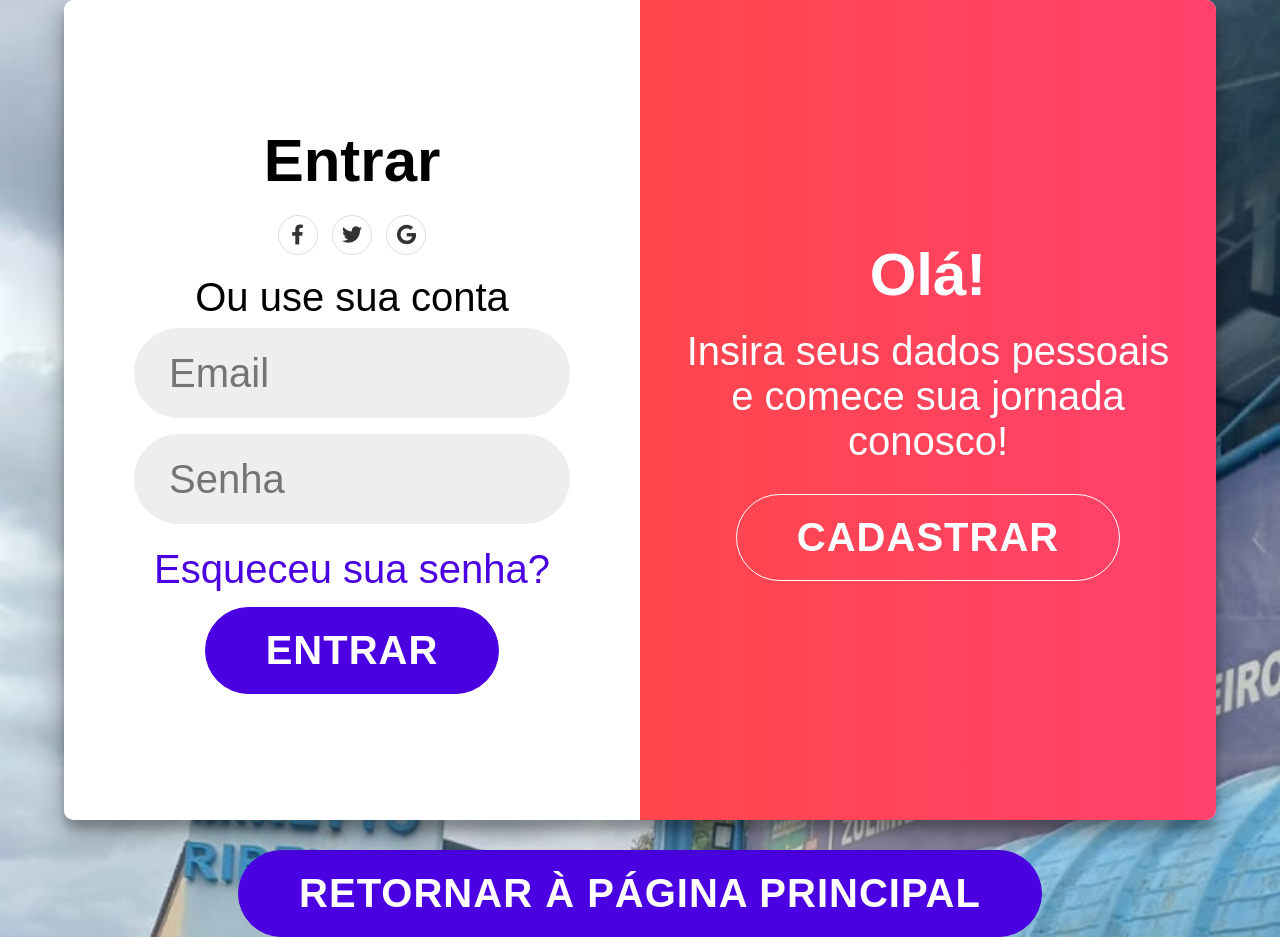
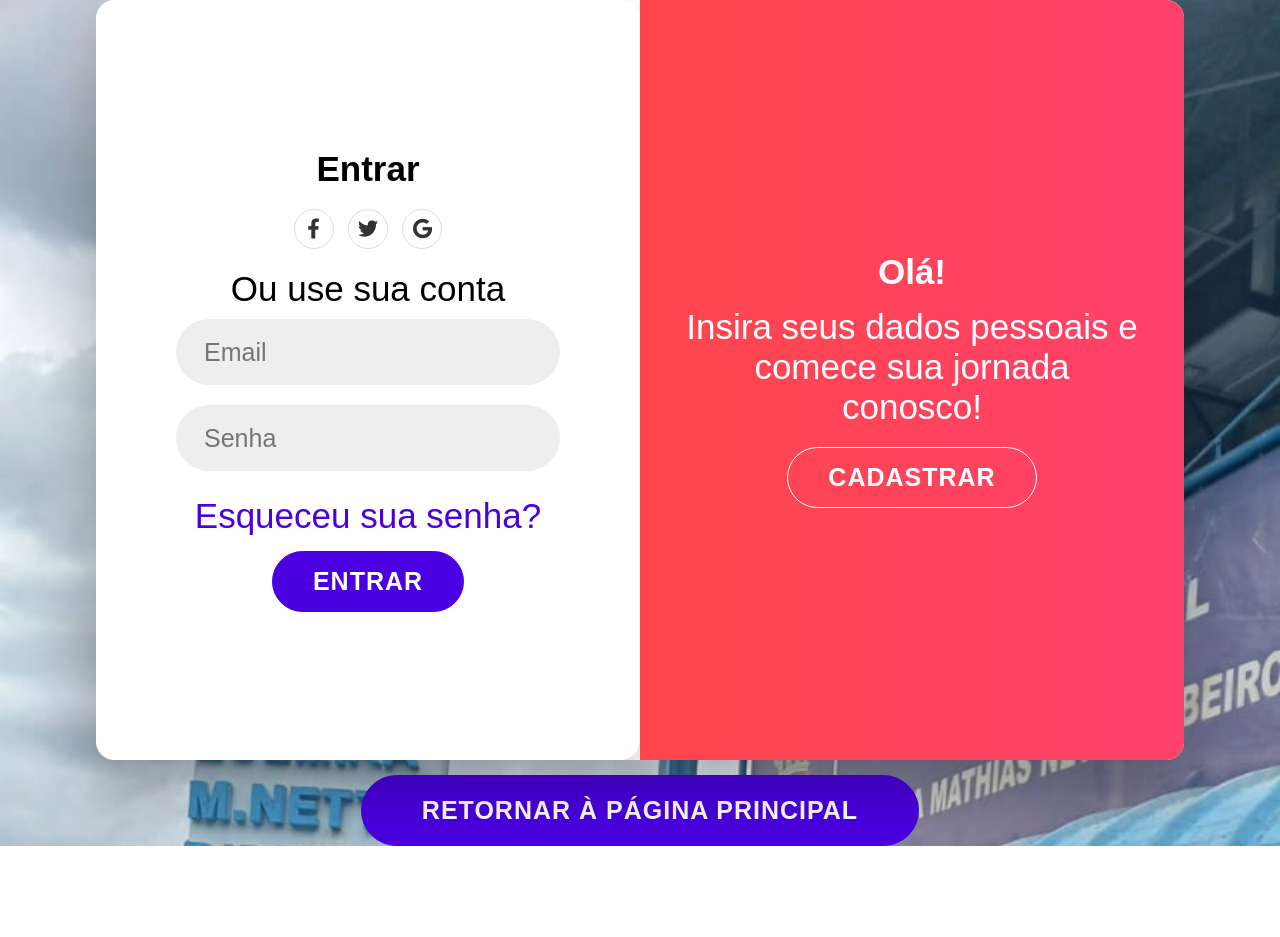
Before and after one commit to COUTI001/Zumira_Site, a plain HTML site: page login.html in a window 1280 px wide. After the commit the page ends 846 px from the top, so only its background shows below. Drawn offline with Linux system fonts and the light colour scheme.

Commit message:
Alterações em tamanhos

```diff
--- a/login.html
+++ b/login.html
@@ -30,24 +30,24 @@
       #title {
         font-weight: bold;
         margin: 0;
-        font-size: 60px;
+        font-size: 35px;
       }
 
       /* Parágrafo */
       p {
-        font-size: 40px;
-        margin: 20px 0 30px;
+        font-size: 35px;
+        margin: 15px 0 20px;
       }
 
       /* Span */
       span {
-        font-size: 40px;
+        font-size: 35px;
       }
 
       /* Link */
       a {
         color: #4A00E0;
-        font-size: 40px;
+        font-size: 35px;
         text-decoration: none;
         margin: 15px 0;
       }
@@ -58,9 +58,9 @@
         border: 1px solid #4A00E0;
         background-color: #4A00E0;
         color: #FFFFFF;
-        font-size: 40px;
+        font-size: 25px;
         font-weight: bold;
-        padding: 20px 60px;
+        padding: 15px 40px;
         letter-spacing: 1px;
         text-transform: uppercase;
         transition: transform 80ms ease-in;
@@ -83,7 +83,7 @@
       }
 
       .return-wrapper {
-        margin-top: 30px;
+        margin-top: 15px;
         display: flex;
         justify-content: center;
       }
@@ -93,7 +93,7 @@
         border: 1px solid #4A00E0;
         background-color: #4A00E0;
         color: #FFFFFF;
-        font-size: 40px;
+        font-size: 25px;
         font-weight: bold;
         padding: 20px 60px;
         letter-spacing: 1px;
@@ -109,43 +109,46 @@
         align-items: center;
         justify-content: center;
         flex-direction: column;
-        padding: 40px 70px;
+        padding: 40px 80px;
         height: 100%;
         text-align: center;
+        border-radius: 20px;
+        box-shadow: 0 20px 45px rgba(0,0,0,0.2);
       }
 
       /* Input */
       input {
-        background-color: #eee; /* Corrigido de #DDDDDD para uma cor mais padrão */
+        background-color: #eee;
         border: none;
-        border-radius: 50px;
-        padding: 28px 35px;
-        margin: 8px 0;
+        border-radius: 40px;
+        padding: 18px 28px;
+        margin: 10px 0;
         width: 100%;
-        font-size: 40px;
-        height: 90px;
-        line-height: 1.1;
+        max-width: 460px;
+        font-size: 25px;
+        height: auto;
+        line-height: 1.2;
       }
 
       /* CORREÇÃO NO HTML: Removido <label> desnecessária para inputs */
-      .input-wrapper { /* Novo wrapper para centralizar inputs */
+      .input-wrapper {
         width: 100%;
         display: flex;
         flex-direction: column;
         align-items: center;
+        gap: 10px;
       }
 
       /* --- ESTRUTURA E ANIMAÇÃO --- */
       .container {
         background-color: #FFFFFF;
-        border-radius: 10px;
-        box-shadow: 0 14px 28px rgba(0,0,0,0.25),
-                    0 10px 10px rgba(0,0,0,0.22); /* Sombreamento mais padrão */
+        border-radius: 18px;
+        box-shadow: 0 32px 60px rgba(0,0,0,0.25);
         position: relative;
         overflow: hidden;
-        width: 90%;
-        max-width: 100%;
-        min-height: 820px;
+        width: 85%;
+        max-width: 1100px;
+        min-height: 760px;
       }
 /* Formulário */
       .form-container {
```
Also changed, not shown: style.css (+41 -13 lines).
